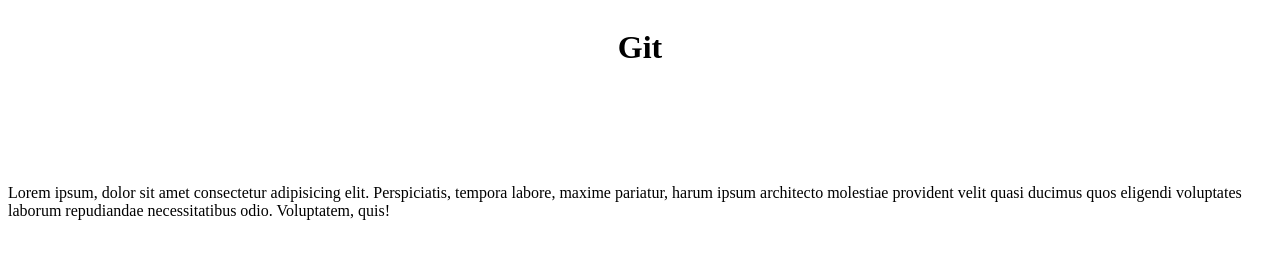
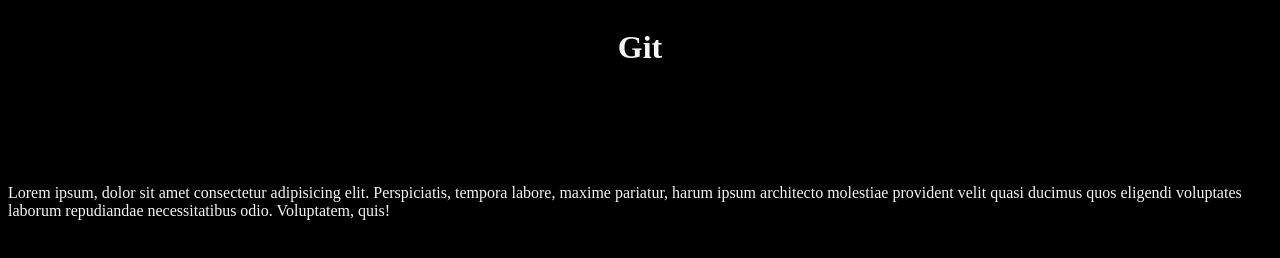
Before and after one commit to jonathancruzdev/prueba_so, a plain HTML site: page index.html in a window 1280 px wide. Drawn offline with Linux system fonts and the light colour scheme.

Commit message:
Modo oscuro

```diff
--- a/style.css
+++ b/style.css
@@ -1,3 +1,8 @@
+* {
+    background-color: black;
+    color: whitesmoke;
+}
+
 header {
     height: 20vh;
     display: flex;
```
